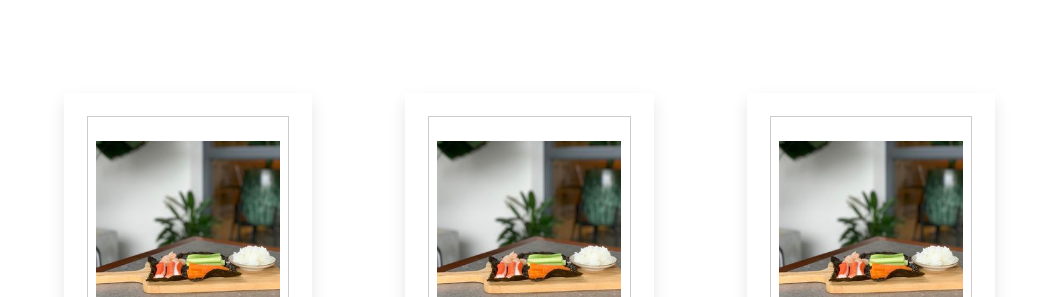
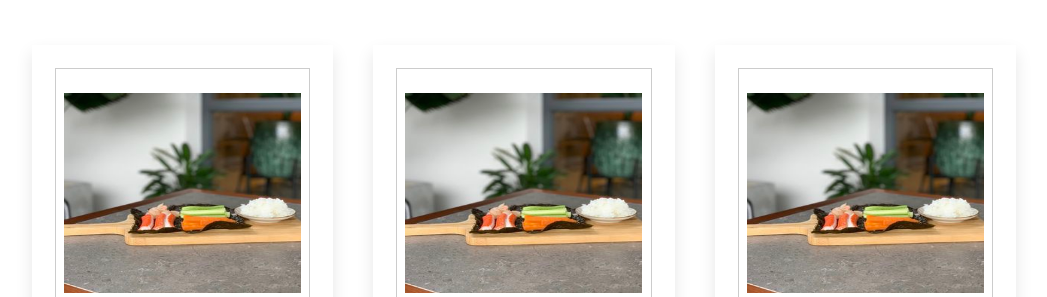
Before and after one commit to phucuong231299/NUBI, an Astro site: page /menu in a window 1280 px wide. Shown: the part 291-588 px from the top of the page, without its empty margins (116-1163 px from the left). Built offline with nearby package versions, Linux system fonts and the light colour scheme; Astro itself is replaced by a stand-in of ours.

Commit message:
update 8

```diff
--- a/src/components/menupopula.astro
+++ b/src/components/menupopula.astro
@@ -82,7 +82,6 @@
 .container{
    max-width: 1200px;
    margin:0 auto;
-   padding:3rem 2rem;
 
 }
 
@@ -138,8 +137,4 @@
    font-size: 2rem;
    color:#444;
 }
-
-
-
-
 </style>
```
